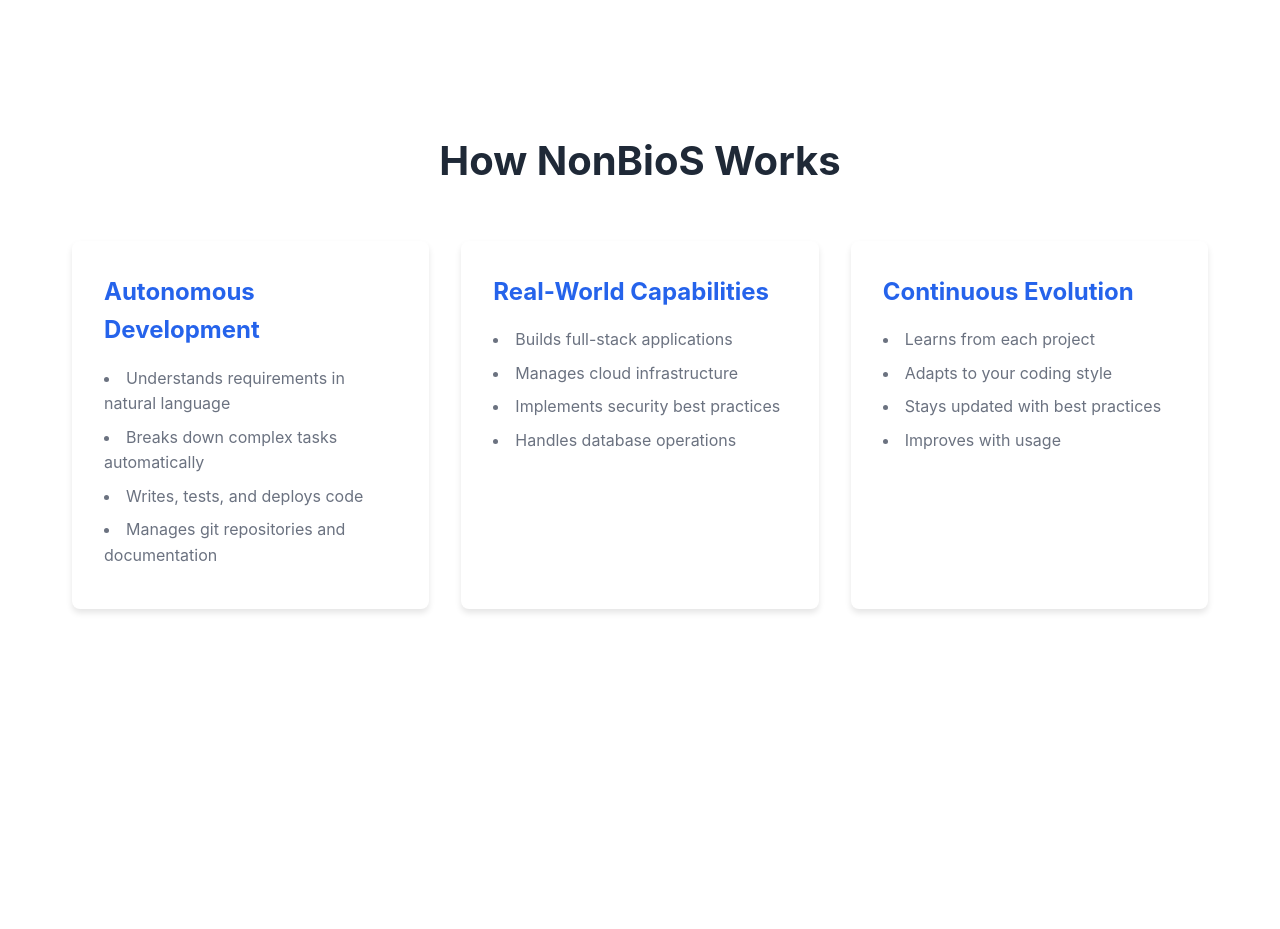
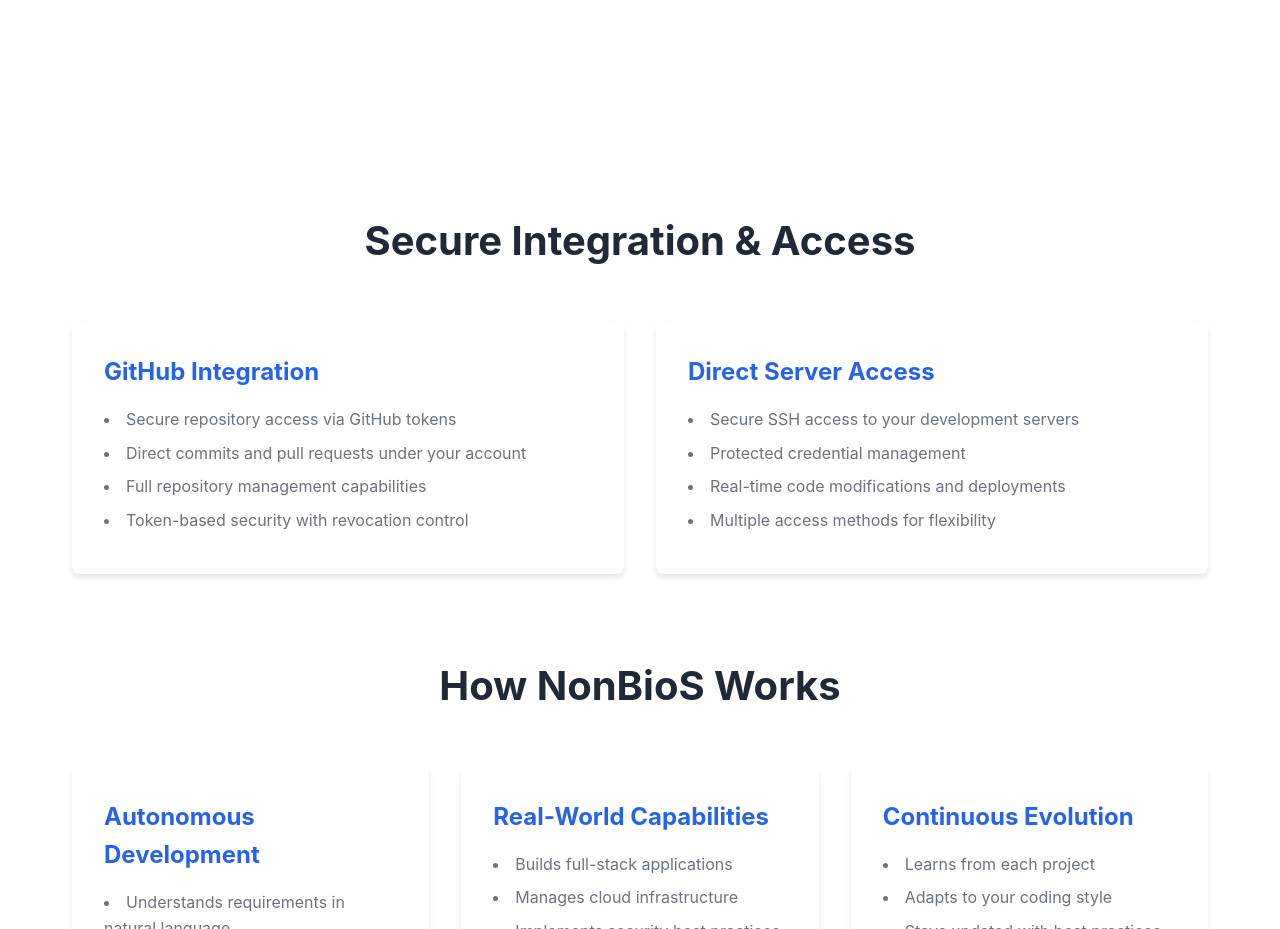
Before and after one commit to nonbios-1/nonbios-website, a plain HTML site: page index.html in a window 1280 px wide. Shown: the part 860-1789 px from the top of the page. Before the commit the page ends 1549 px from the top, so only its background shows below. Drawn offline with Linux system fonts and the light colour scheme.

Commit message:
Restored Security Integration section to landing page

```diff
--- a/index.html
+++ b/index.html
@@ -139,6 +139,32 @@
     </section>
 
     <section class="timeline">
+
+    <section class="security">
+        <div class="container">
+            <h2>Secure Integration & Access</h2>
+            <div class="feature-grid">
+                <div class="feature-item">
+                    <h3>GitHub Integration</h3>
+                    <ul>
+                        <li>Secure repository access via GitHub tokens</li>
+                        <li>Direct commits and pull requests under your account</li>
+                        <li>Full repository management capabilities</li>
+                        <li>Token-based security with revocation control</li>
+                    </ul>
+                </div>
+                <div class="feature-item">
+                    <h3>Direct Server Access</h3>
+                    <ul>
+                        <li>Secure SSH access to your development servers</li>
+                        <li>Protected credential management</li>
+                        <li>Real-time code modifications and deployments</li>
+                        <li>Multiple access methods for flexibility</li>
+                    </ul>
+                </div>
+            </div>
+        </div>
+    </section>
         <div class="container">
             <h2>How NonBioS Works</h2>
             <div class="feature-grid">
```
